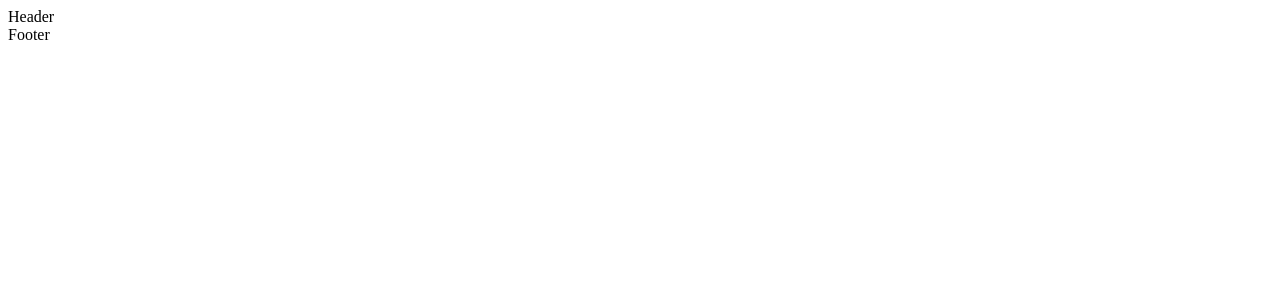
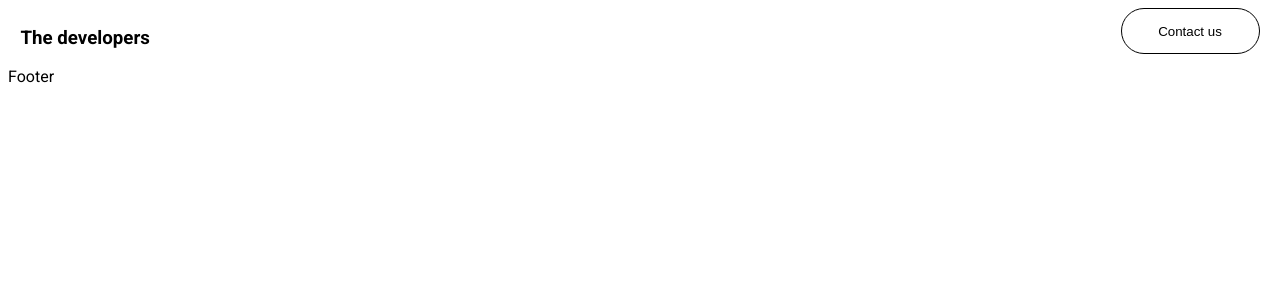
Before and after one commit to vitorsoaresf/angular-developers, an Angular app: page / in a window 1280 px wide. Shown: the top 300 px of the page. Built offline with nearby package versions, Linux system fonts and the light colour scheme.

Commit message:
feat: implements header component

```diff
--- a/src/app/app.component.css
+++ b/src/app/app.component.css
@@ -0,0 +1,3 @@
+* {
+  font-family: "Roboto";
+}
--- a/src/app/components/header/header.component.css
+++ b/src/app/components/header/header.component.css
@@ -0,0 +1,27 @@
+header {
+  display: flex;
+  flex-direction: row;
+  justify-content: space-between;
+  max-width: 1239px;
+  margin: 0 auto;
+}
+
+h3 {
+  color: black;
+}
+
+button {
+  width: 139px;
+  height: 46px;
+  border-radius: 255px;
+  border: 1px solid black;
+  color: black;
+  background-color: transparent;
+  cursor: pointer;
+}
+
+button:hover {
+  background-color: black;
+  color: white;
+  transition: background-color 0.5s;
+}
--- a/src/app/components/header/header.component.html
+++ b/src/app/components/header/header.component.html
@@ -1 +1,4 @@
-<header>Header</header>
+<header>
+  <h3>The developers</h3>
+  <button>Contact us</button>
+</header>
--- a/src/index.html
+++ b/src/index.html
@@ -1,11 +1,17 @@
-<!doctype html>
+<!DOCTYPE html>
 <html lang="en">
   <head>
-  <meta charset="utf-8">
+    <meta charset="utf-8" />
     <title>AngularDevelopers</title>
-  <base href="/">
-  <meta name="viewport" content="width=device-width, initial-scale=1">
-  <link rel="icon" type="image/x-icon" href="favicon.ico">
+    <base href="/" />
+    <meta name="viewport" content="width=device-width, initial-scale=1" />
+    <link rel="icon" type="image/x-icon" href="favicon.ico" />
+    <link rel="preconnect" href="https://fonts.googleapis.com" />
+    <link rel="preconnect" href="https://fonts.gstatic.com" crossorigin />
+    <link
+      href="https://fonts.googleapis.com/css2?family=Roboto:ital,wght@0,100;0,300;0,400;0,500;0,700;0,900;1,100;1,300;1,400;1,500;1,700;1,900&display=swap"
+      rel="stylesheet"
+    />
   </head>
   <body>
     <app-root></app-root>
```
Lines whose indentation alone changed are shown as unchanged.
